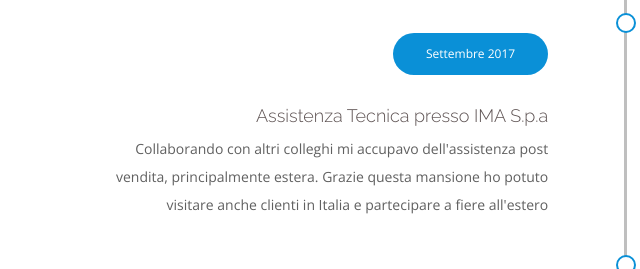
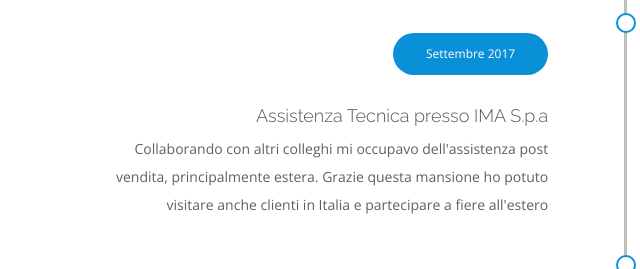
Before and after one commit to Matteo-Gozzini/Matteo-Gozzini.github.io, a plain HTML site: page index.html in a window 1280 px wide. Shown: the part 2180-2449 px from the top of the page, 66-706 px from the left. Drawn offline with nearby package versions, Linux system fonts and the light colour scheme; files whose address does not match are found by name.

Commit message:
Update index.html

```diff
--- a/index.html
+++ b/index.html
@@ -150,7 +150,7 @@
                                 <span class="date">Settembre 2017</span>
                                 <h4 class="title">Assistenza Tecnica presso IMA S.p.a</h4>
                                 <p class="description">
-                                  Collaborando con altri colleghi mi accupavo dell'assistenza post vendita, principalmente estera. Grazie questa mansione ho potuto visitare anche clienti in Italia e partecipare a fiere all'estero
+                                  Collaborando con altri colleghi mi occupavo dell'assistenza post vendita, principalmente estera. Grazie questa mansione ho potuto visitare anche clienti in Italia e partecipare a fiere all'estero
                                 </p>
                             </div>
                         </div>
```
